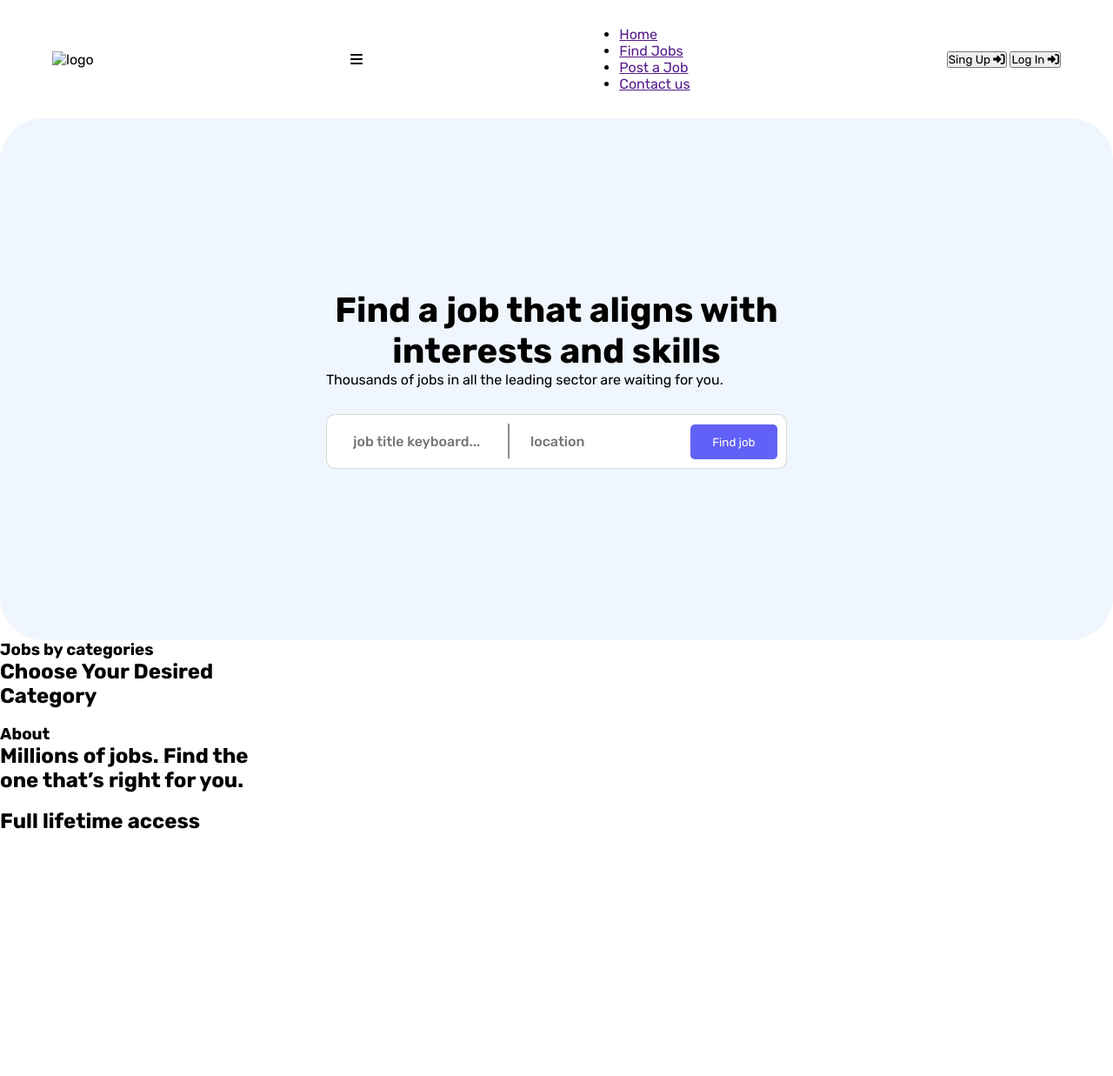
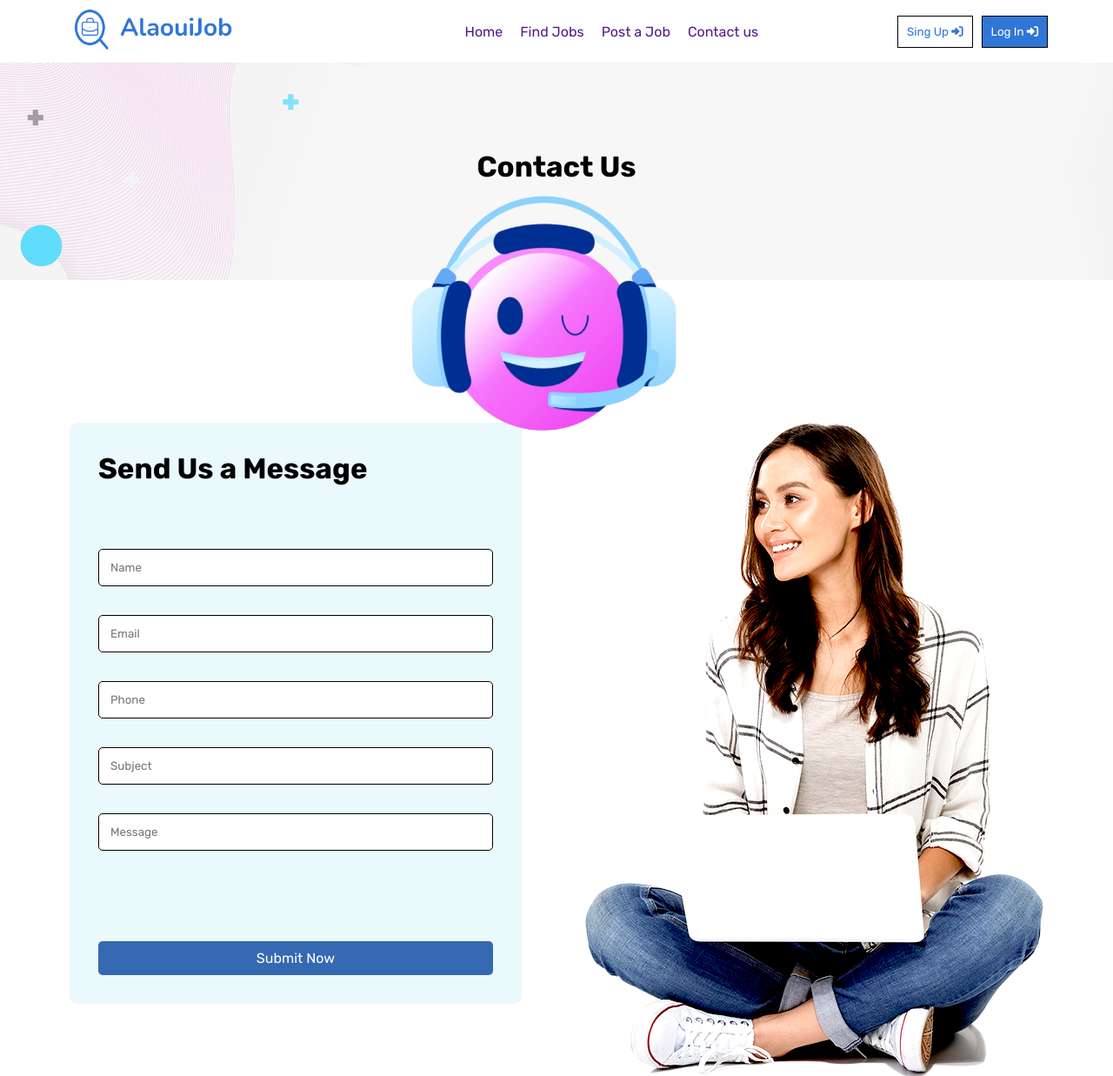
Before and after one commit to Zakariae-Elmoufid/jobin-tech-project, a plain HTML site: page pages/contact.html in a window 1280 px wide. Shown: the top 1237 px of the page at 87% size. Before the commit the page ends 958 px from the top, so only its background shows below. Drawn offline with Linux system fonts and the light colour scheme; files that its build step writes are made by us from their sources; files whose address does not match are found by name.

Commit message:
version 1

```diff
--- a/assets/css/contact.css
+++ b/assets/css/contact.css
@@ -0,0 +1,216 @@
+@import url('https://fonts.googleapis.com/css2?family=Rubik:ital,wght@0,300..900;1,300..900&display=swap');
+*{
+    margin: 0;
+    padding: 0;
+    box-sizing: border-box;
+    font-family: "Rubik", sans-serif;
+
+}
+body{
+
+    background-color: rgb(255, 255, 255);
+}
+
+:root {
+    --main-color: #3076D7;
+    --secondry-color: ;
+    --background-color:#F0F6FE;
+}
+
+
+.container {
+    width: 80%;
+    margin: 0 auto;
+    padding: 20px;
+}
+
+/* Pour les écrans très larges (plus de 1600px) */
+@media screen and (min-width: 1600px) {
+    .container {
+        width: 75%;
+    }
+
+}
+
+/* Pour les écrans de taille moyenne (tablettes ou petits ordinateurs, entre 768px et 1200px) */
+@media screen and (max-width: 1200px) {
+    .container {
+        width: 85%;
+    }
+
+}
+
+/* Pour les tablettes et petits écrans (entre 600px et 768px) */
+@media screen and (max-width: 768px) {
+    .container {
+        width: 90%;
+    }
+}
+
+/* Pour les téléphones mobiles (moins de 600px) */
+@media screen and (max-width: 600px) {
+    .container {
+        width: 95%;
+    }
+}
+
+
+
+
+header {
+    display: flex;
+    justify-content: space-around;
+    align-items: center;
+    position: relative;
+}
+header .logo img{
+    width: 300px;
+    padding: 10px;
+}
+
+header .menu-burger {
+ display: none;
+}
+header ul{
+    list-style: none;
+    display: flex;
+}
+
+header ul  li {
+    padding: 10px;
+}
+
+header ul  li a {
+    text-decoration: none;
+}
+
+header .compte {
+    display: flex;
+    gap: 10px;
+}
+
+@media screen and (max-width: 768px) {
+    header .menu-burger {
+        display: block;
+       }
+    header ul {
+        display: none;
+    }
+    header .compte {
+        display: none;
+    }
+    nav .menu-burger:hover+ul {
+        display: flex;
+        flex-direction: column;
+        justify-content: space-between;
+        background-color: var(--background-color);
+        position: absolute;
+        top: 107px;
+        left: 0;
+        width: 250px;
+    }
+
+}
+header .compte button {
+    padding: 10px;
+}
+
+header .compte .sing-up {
+    background-color: white;
+    border: 1px solid black;
+    color: var(--main-color);
+}
+
+header .compte .log-in {
+    background-color: var(--main-color);
+    border: 1px solid black;
+    color: white;
+}
+/* ====================*******===================== */
+
+.contacttitre
+{
+    padding-top: 100px;
+    text-align: center;
+    background-image:url('../images/image\ header.jpg');
+    height: 250PX;
+
+}
+.contacttitre h1{
+    font-size: 33px;
+}
+.contacticone
+{
+
+position: absolute;
+width: 19px;
+height: 34px;
+left: 460px;
+top: 215px;
+}
+.contacticone img
+{
+    width:333px;
+}
+section .parent-contact
+{
+
+    background: white;
+    flex-wrap: wrap;
+    display: flex;
+    justify-content:space-between;
+    padding: 5em;
+    padding-top: 164px;
+}
+
+ section .parent-contact .contact1 form
+ {
+    background-color: rgba(185, 235, 242, 0.3);
+    padding: 33px;
+    border-radius: 9px;
+    display: flex;
+    flex-direction: column;
+    width: 520px;
+    gap: 33px;
+
+ }
+ .contact1 form h1
+ {
+    font-size: 33px;
+    padding-bottom: 40px;
+
+ }
+ .contact1 input
+ {
+    border-radius: 5px;
+    padding: 13px;
+    border: 1px solid black;
+ }
+ .contact1 textarea
+ {
+    border-radius: 5px;
+    padding: 13px;
+    border: 1px solid black;
+ }
+
+ #btncontact
+ {
+    height: 39px;
+    background-color: #3569b2;
+    color: white;
+    font-size: 16PX;
+    border-radius: 5px;
+    border: 3PX;
+    cursor: pointer;
+
+ }
+
+/* emoji headphone */
+
+/* position: absolute;
+width: 539px;
+height: 364px;
+left: 586px;
+top: 325px;
+
+background: url(.png); */
--- a/assets/css/signup.css
+++ b/assets/css/signup.css
@@ -0,0 +1,196 @@
+@import url('https://fonts.googleapis.com/css2?family=Rubik:ital,wght@0,300..900;1,300..900&display=swap');
+*{
+    margin: 0;
+    padding: 0;
+    box-sizing: border-box;
+    font-family: "Rubik", sans-serif;
+
+}
+body{
+
+    background-color: rgb(255, 255, 255);
+}
+
+:root {
+    --main-color: #3076D7;
+    --secondry-color: ;
+    --background-color:#F0F6FE;
+}
+
+
+.container {
+    width: 80%;
+    margin: 0 auto;
+    padding: 20px;
+}
+
+/* Pour les écrans très larges (plus de 1600px) */
+@media screen and (min-width: 1600px) {
+    .container {
+        width: 75%;
+    }
+
+}
+
+/* Pour les écrans de taille moyenne (tablettes ou petits ordinateurs, entre 768px et 1200px) */
+@media screen and (max-width: 1200px) {
+    .container {
+        width: 85%;
+    }
+
+}
+
+/* Pour les tablettes et petits écrans (entre 600px et 768px) */
+@media screen and (max-width: 768px) {
+    .container {
+        width: 90%;
+    }
+}
+
+/* Pour les téléphones mobiles (moins de 600px) */
+@media screen and (max-width: 600px) {
+    .container {
+        width: 95%;
+    }
+}
+
+
+
+
+header {
+    display: flex;
+    justify-content: space-around;
+    align-items: center;
+    position: relative;
+}
+header .logo img{
+    width: 300px;
+    padding: 10px;
+}
+
+header .menu-burger {
+ display: none;
+}
+header ul{
+    list-style: none;
+    display: flex;
+}
+
+header ul  li {
+    padding: 10px;
+}
+
+header ul  li a {
+    text-decoration: none;
+}
+
+header .compte {
+    display: flex;
+    gap: 10px;
+}
+
+@media screen and (max-width: 768px) {
+    header .menu-burger {
+        display: block;
+       }
+    header ul {
+        display: none;
+    }
+    header .compte {
+        display: none;
+    }
+    nav .menu-burger:hover+ul {
+        display: flex;
+        flex-direction: column;
+        justify-content: space-between;
+        background-color: var(--background-color);
+        position: absolute;
+        top: 107px;
+        left: 0;
+        width: 250px;
+    }
+
+}
+header .compte button {
+    padding: 10px;
+}
+
+header .compte .sing-up {
+    background-color: white;
+    border: 1px solid black;
+    color: var(--main-color);
+}
+
+header .compte .log-in {
+    background-color: var(--main-color);
+    border: 1px solid black;
+    color: white;
+}
+
+/* ======================**********************=================== */
+
+section .signtitre
+{
+    padding-top: 120px;
+    text-align: center;
+
+}
+.signtitre h1{
+    font-size: 33px;
+}
+section .parent-sign
+{
+    background: white;
+    flex-wrap: wrap;
+    display: flex;
+    justify-content:space-between;
+    gap: 90px;
+    padding: 5em;
+}
+
+ section .parent-sign .sign1 form
+ {
+    background-color: rgba(185, 235, 242, 0.3);
+    padding: 33px;
+    border-radius: 9px;
+    display: flex;
+    flex-direction: column;
+    width: 520px;
+
+ }
+ .sign1 input
+ {
+    border-radius: 5px;
+    padding: 8px;
+    border: 1px solid black;
+ }
+ .sign1 label
+ {
+    padding-top: 26px;
+    padding-bottom: 5px;
+ }
+
+ #chbox
+ {
+  padding-top: 40px;
+  display: flex;
+  justify-content: left;
+  gap: 8px;
+
+ }
+ #chbox input
+ {
+    width: 17px;
+    cursor: pointer;
+ }
+ #btnsign
+ {
+    height: 35px;
+    background-color: #3569b2;
+    color: white;
+    font-size: 16PX;
+    border-radius: 5px;
+    border: 3PX;
+    cursor: pointer;
+
+ }
--- a/pages/contact.html
+++ b/pages/contact.html
@@ -1,18 +1,21 @@
 <!DOCTYPE html>
 <html lang="en">
+
 <head>
     <meta charset="UTF-8">
+    <meta name="description" content="Find a job that aligns with interests and skills">
+    <meta name="keywords" content="job">
     <meta name="viewport" content="width=device-width, initial-scale=1.0">
-    <link rel="stylesheet" href="assets/css/styles.css">
-    <link rel="stylesheet" href="assets/styles/all.min.css">
-    <link rel="stylesheet" href="assets/css/index.css">
+    <link rel="stylesheet" href="../assets/css/all.min.css">
+    <link rel="stylesheet" href="../assets/css/contact.css">
     <title>AlaouiJob</title>
 </head>
+
 <body>
 
     <header>
         <div class="logo">
-            <img src="assets/images/image.png" alt="logo">
+            <img src="../assets/images/image.png" alt="logo">
         </div>
 
         <div class="menu-burger">
@@ -28,7 +31,7 @@
 
         <div class="compte">
             <button class="sing-up">
-                <a >Sing Up</a>
+                <a>Sing Up</a>
                 <i class="fa-solid fa-right-to-bracket"></i>
             </button>
             <button class="log-in">
@@ -38,45 +41,38 @@
         </div>
     </header>
 
-    <section class="hero">
-        <div>
-            <h1>Find a job that aligns with <br/> interests and skills</h1>
-            <p>Thousands of jobs in all the leading sector are waiting for you.</p>
-            <form>
-                <input class="inp-1" type="text" placeholder="job title keyboard...">
-                <input type="text" placeholder="location">
-                <button>Find job</button>
-            </form>
+    <section>
+        <div class="contacticone">
+            <img src="../assets/images/contact.png" alt="cover">
         </div>
-        <div>
-            <img src="assets/images/developer_bnr.webp" alt="">
+        <div class="contacttitre">
+            <h1>Contact Us</h1>
         </div>
+
+        <div class="parent-contact">
+
+            <div class="contact1">
+                <form>
+                    <h1>Send Us a Message</h1>
+                    <input placeholder="Name" type="text">
+                    <input placeholder="Email" type="email">
+                    <input placeholder="Phone" type="tel">
+                    <input placeholder="Subject" type="text">
+                    <input placeholder="Message" type="text">
+
+
+                    <br> <br>
+                    <button id="btncontact">Submit Now</button>
+                </form>
+            </div>
+
+            <div class="contact2">
+                <img src="../assets/images/contactc.png" alt="">
+            </div>
+        </div>
+
     </section>
 
-    <section>
-        <div>
-            <h3>Jobs by categories</h3>
-            <h1>Choose Your Desired <br/> Category</h1>
-        </div>
-    </section>
+</body>
 
-    <section class="about-1">
-        <div>
-            <img src="assets/images/ILLUSTRATION.webp" alt="">
-        </div>
-        <div>
-            <div>
-                <h3>About</h3>
-                <h1>Millions of jobs. Find the<br> one that’s right for you.</h1>
-                <div class="icons-content">
-                    <div>
-                       <img src="assets/images/iconFullLifeTimeAccess.svg" alt="">
-                        <h1>Full lifetime access</h1>
-                    </div>
-                </div>
-            </div>
-            <div></div>
-        </div>
-    </section>
-</body>
 </html>
```
Also changed, not shown: pages/post-job.html (+48 -0 lines), pages/signup.html (+87 -0 lines), assets/images/contact.png (added), assets/images/contactc.png (added), assets/images/image header.jpg (added), assets/images/sign up.png (added), pages/post-a-job.html (deleted), pages/sign-up.html (deleted).
